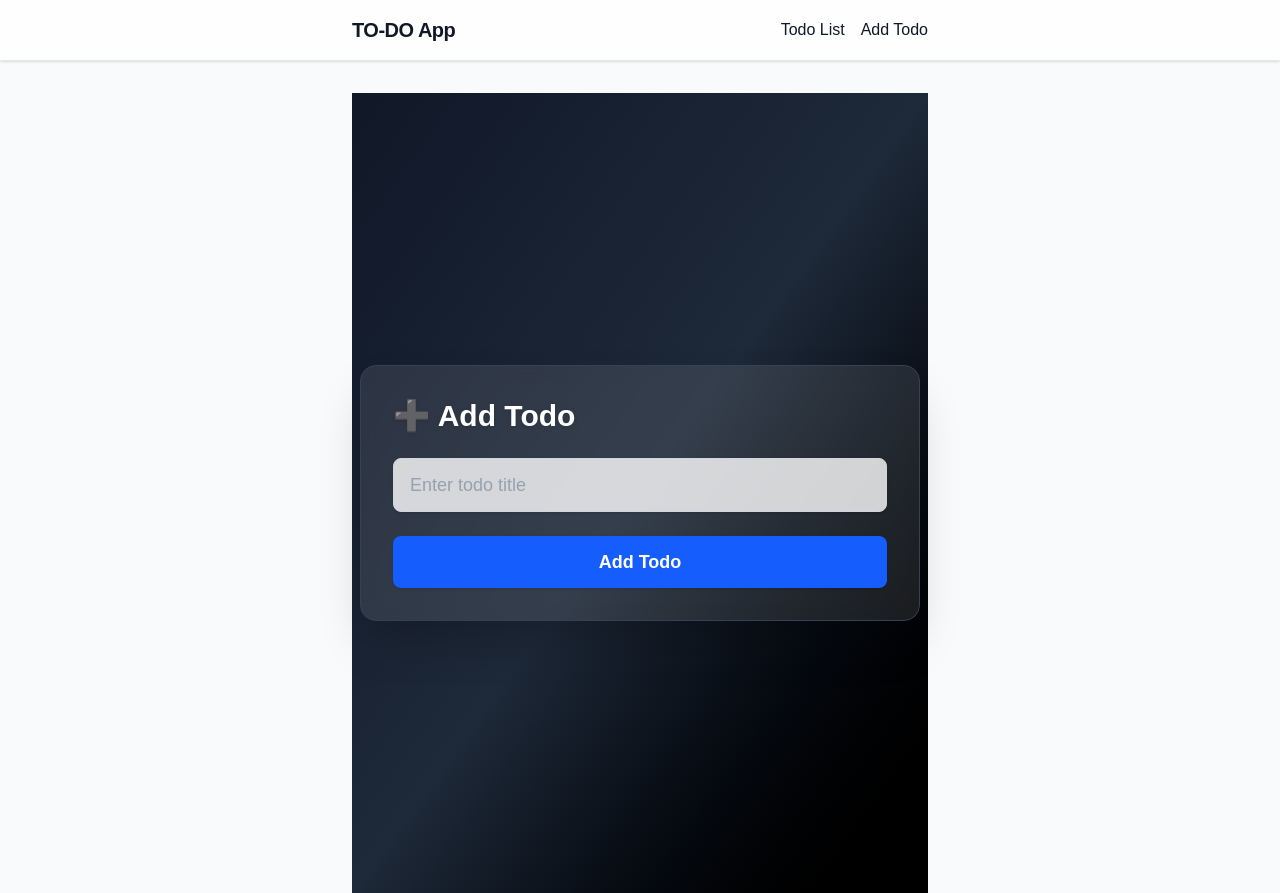
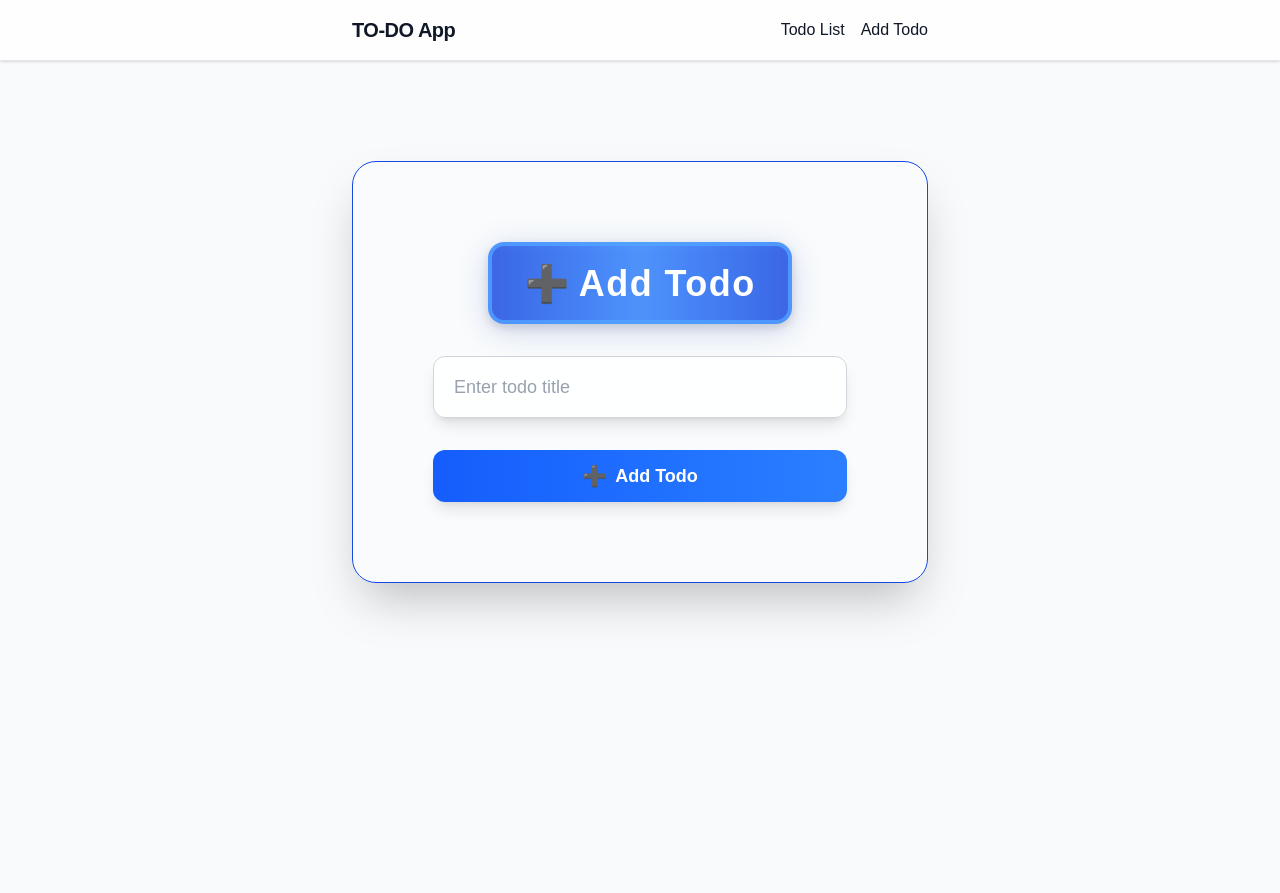
Before and after one commit to rouamansour/TO-DO-App, a Next.js app in the folder client/: page /add-todo in a window 1280 px wide. After the commit the page ends 800 px from the top, so only its background shows below. Built offline with nearby package versions, Linux system fonts and the light colour scheme.

Commit message:
refactor AddTodo and EditTodo components for improved styling and user experience

```diff
--- a/client/app/add-todo/page.tsx
+++ b/client/app/add-todo/page.tsx
@@ -29,12 +29,23 @@ export default function AddTodo() {
 	};
 
 	return (
-		<div className="min-h-screen flex items-center justify-center bg-gradient-to-br from-gray-900 via-gray-800 to-black py-12 px-2">
-			<div className="w-full max-w-xl p-8 bg-white/10 backdrop-blur rounded-2xl shadow-2xl border border-gray-700">
-				<h1 className="text-3xl font-extrabold mb-6 text-white drop-shadow">➕ Add Todo</h1>
-				<form onSubmit={handleSubmit} className="space-y-6">
+      <div className="w-full max-w-2xl p-20 bg-white/20 backdrop-blur-lg rounded-3xl shadow-2xl border border-blue-700 mx-auto mt-25">
+
+				<div className="flex justify-center mb-8">
+					<h1
+						className="relative text-4xl font-extrabold text-center tracking-tight px-8 py-4 bg-gradient-to-r from-blue-700/80 via-blue-500/80 to-blue-700/80 text-white rounded-2xl shadow-xl border-4 border-blue-400/80 drop-shadow-lg"
+						style={{
+							letterSpacing: '0.04em',
+							boxShadow: '0 6px 32px 0 rgba(30,64,175,0.18)',
+						}}
+					>
+						<span className="inline-block align-middle mr-2">➕</span>
+						<span className="align-middle">Add Todo</span>
+					</h1>
+				</div>
+				<form onSubmit={handleSubmit} className="space-y-8">
 					<input
-						className="w-full px-4 py-3 rounded-lg border border-gray-300 bg-white/80 text-gray-900 text-lg focus:outline-none focus:ring-2 focus:ring-blue-500 placeholder-gray-400 shadow"
+						className="w-full px-5 py-4 rounded-xl border border-gray-300 bg-white/80 text-gray-900 text-lg focus:outline-none focus:ring-2 focus:ring-blue-500 placeholder-gray-400 shadow-lg transition-all duration-200"
 						type="text"
 						value={title}
 						onChange={(e) => setTitle(e.target.value)}
@@ -44,14 +55,14 @@ export default function AddTodo() {
 					/>
 					<button
 						type="submit"
-						className="w-full bg-blue-600 text-white font-semibold py-3 rounded-lg shadow hover:bg-blue-700 transition-colors duration-200 disabled:opacity-50 text-lg"
+						className="w-full flex items-center justify-center gap-2 px-6 py-3 bg-gradient-to-r from-blue-600 to-blue-500 text-white font-semibold rounded-xl shadow-lg hover:from-blue-700 hover:to-blue-600 focus:outline-none focus:ring-2 focus:ring-blue-400 transition-all duration-200 disabled:opacity-50 text-lg"
 						disabled={loading}
 					>
+						<span className="text-xl">➕</span>
 						{loading ? "Adding..." : "Add Todo"}
 					</button>
 					{error && <div className="text-red-400 text-center font-medium">{error}</div>}
 				</form>
-			</div>
 		</div>
 	);
 }
--- a/client/app/edit-todo/[id]/page.tsx
+++ b/client/app/edit-todo/[id]/page.tsx
@@ -50,19 +50,30 @@ export default function EditTodo() {
   };
 
   if (loading) {
-    return <div className="text-center text-gray-300">Loading...</div>;
+    return (
+      <div className="min-h-screen w-full flex items-center justify-center bg-gradient-to-br via-white">
+        <div className="text-center text-gray-300 text-lg animate-pulse">Loading...</div>
+      </div>
+    );
   }
 
   return (
-    <div className="min-h-screen flex items-center justify-center bg-gradient-to-br from-gray-900 via-gray-800 to-black py-12 px-2">
-      <div className="w-full max-w-xl p-8 bg-white/10 backdrop-blur rounded-2xl shadow-2xl border border-gray-700">
-        <h1 className="text-3xl font-extrabold mb-6 text-white drop-shadow">
-          ✏️ Edit Todo
-        </h1>
-
-        <form onSubmit={handleSubmit} className="space-y-6">
+      <div className="w-full max-w-2xl p-20 bg-white/20 backdrop-blur-lg rounded-3xl shadow-2xl border border-blue-700 mx-auto mt-25">
+        <div className="flex justify-center mb-8">
+          <h1
+            className="relative text-4xl font-extrabold text-center tracking-tight px-8 py-4 bg-gradient-to-r from-blue-700/80 via-blue-500/80 to-blue-700/80 text-white rounded-2xl shadow-xl border-4 border-blue-400/80 drop-shadow-lg"
+            style={{
+              letterSpacing: '0.04em',
+              boxShadow: '0 6px 32px 0 rgba(30,64,175,0.18)',
+            }}
+          >
+            <span className="inline-block align-middle mr-2">✏️</span>
+            <span className="align-middle">Edit Todo</span>
+          </h1>
+        </div>
+        <form onSubmit={handleSubmit} className="space-y-8">
           <input
-            className="w-full px-4 py-3 rounded-lg border border-gray-300 bg-white/80 text-gray-900 text-lg"
+            className="w-full px-5 py-4 rounded-xl border border-gray-300 bg-white/80 text-gray-900 text-lg focus:outline-none focus:ring-2 focus:ring-blue-500 placeholder-gray-400 shadow-lg transition-all duration-200"
             type="text"
             value={title}
             onChange={(e) => setTitle(e.target.value)}
@@ -70,22 +81,16 @@ export default function EditTodo() {
             required
             disabled={loading}
           />
-
           <button
             type="submit"
-            className="w-full bg-blue-600 text-white py-3 rounded-lg"
+            className="w-full flex items-center justify-center gap-2 px-6 py-3 bg-gradient-to-r from-blue-600 to-blue-500 text-white font-semibold rounded-xl shadow-lg hover:from-blue-700 hover:to-blue-600 focus:outline-none focus:ring-2 focus:ring-blue-400 transition-all duration-200 disabled:opacity-50 text-lg"
             disabled={loading}
           >
+            <span className="text-xl">✏️</span>
             {loading ? "Saving..." : "Save Todo"}
           </button>
-
-          {error && (
-            <div className="text-red-400 text-center">
-              {error}
-            </div>
-          )}
+          {error && <div className="text-red-400 text-center font-medium">{error}</div>}
         </form>
-      </div>
     </div>
   );
 }
--- a/client/app/todo-list/page.tsx
+++ b/client/app/todo-list/page.tsx
@@ -44,7 +44,7 @@ export default function TodoPage() {
   };
 
   return (
-      <div className="w-full max-w-2xl p-20 bg-white/20 backdrop-blur-lg rounded-3xl shadow-2xl border border-gray-700 mx-auto mt-25">
+      <div className="w-full max-w-2xl p-20 bg-white/20 backdrop-blur-lg rounded-3xl shadow-2xl border border-blue-700 mx-auto mt-25">
         <div className="flex justify-center mb-8">
           <h1
             className="relative text-4xl font-extrabold text-center tracking-tight px-8 py-4 bg-gradient-to-r from-blue-700/80 via-blue-500/80 to-blue-700/80 text-white rounded-2xl shadow-xl border-4 border-blue-400/80 drop-shadow-lg"
```
